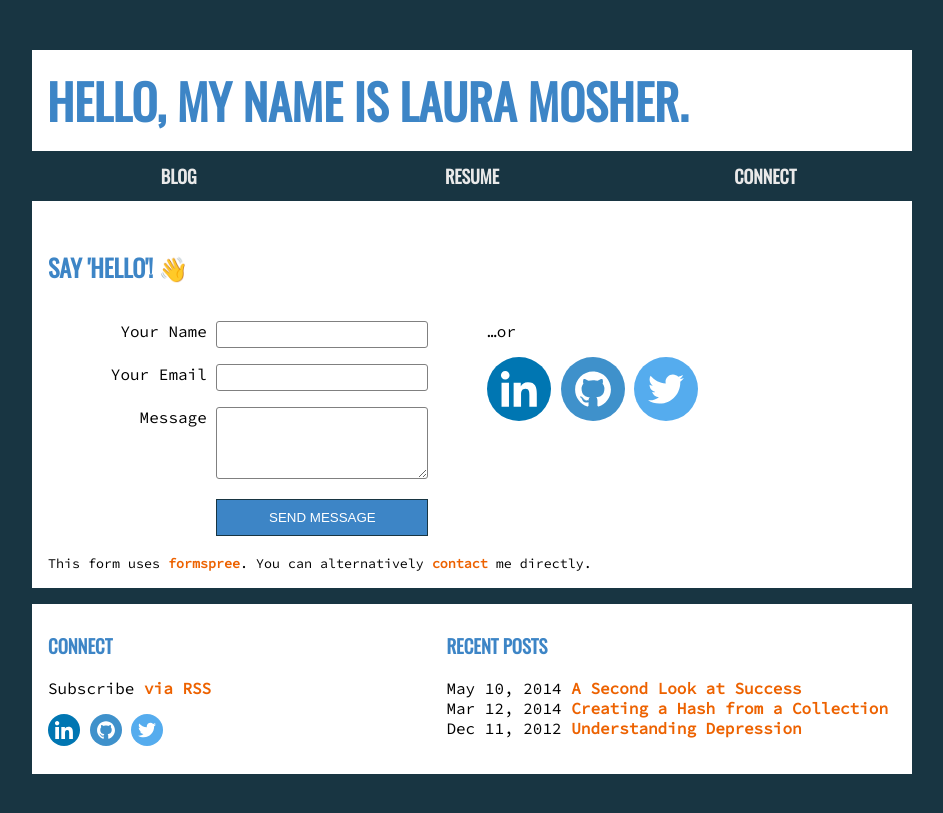
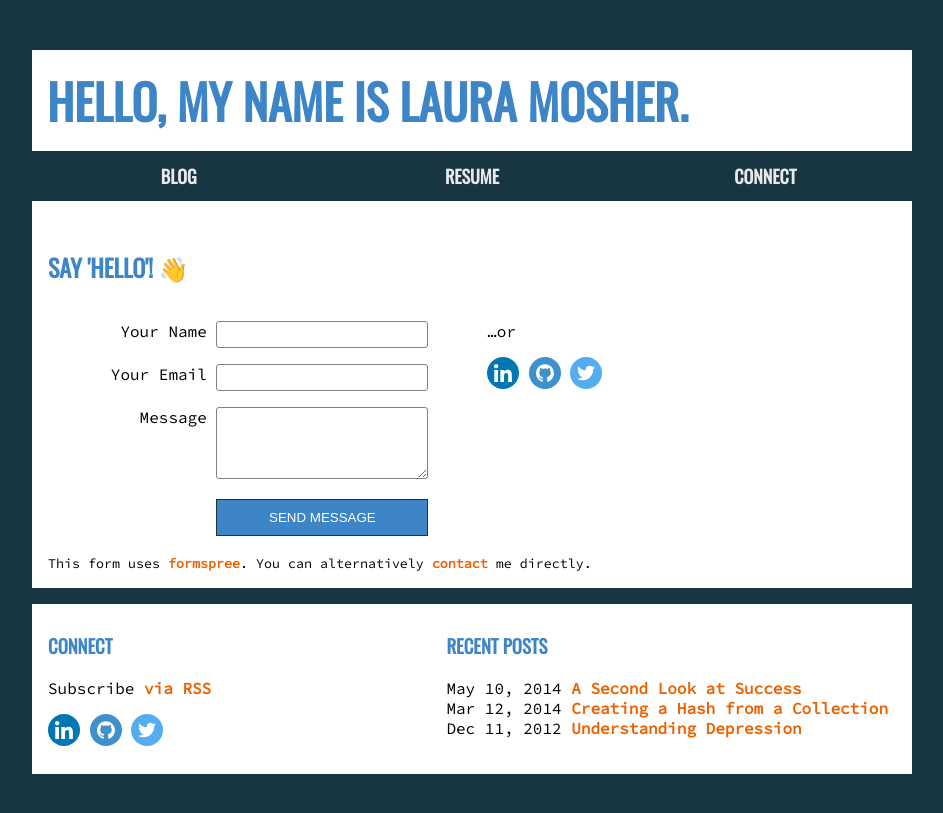
Before and after one commit to lauramosher/lauramosher.github.io, a Jekyll site: the page built from connect.html, in a window 1280 px wide. Shown: the top 813 px of the page, without its empty margins (168-1111 px from the left). Built offline with Jekyll 4.4.1, drawn with Linux system fonts in a browser that asks for light colours.

Commit message:
move icons

```diff
--- a/_layouts/default.html
+++ b/_layouts/default.html
@@ -16,9 +16,9 @@
         <section>
           <h3>Connect</h3>
           <p class="rss-subscribe">Subscribe <a href="{{ "/feed.xml" | relative_url }}">via RSS</a></p>
-          <a href="https://linkedin.com/in/lauramosher"><img src="/images/icons/linkedin.svg" width=32 /></a>
-          <a href="https://github.com/lauramosher"><img src="/images/icons/github.svg" width=32 /></a>
-          <a href="https://twitter.com/LauraTrev"><img src="/images/icons/twitter.svg" width=32 /></a>
+          <a href="https://linkedin.com/in/lauramosher"><img src="{{ site.url }}/images/linkedin.svg" width=32 /></a>
+          <a href="https://github.com/lauramosher"><img src="{{ site.url }}/images/github.svg" width=32 /></a>
+          <a href="https://twitter.com/lauratrev"><img src="{{ site.url }}/images/twitter.svg" width=32 /></a>
         </section>
 
         <section class="recent">
--- a/connect.html
+++ b/connect.html
@@ -31,9 +31,9 @@ description: Get in touch with me
   </form>
   <div>
     <p>…or</p>
-    <a href="https://linkedin.com/in/lauramosher"><img src="/images/icons/linkedin.svg" width=64 /></a>
-    <a href="https://github.com/lauramosher"><img src="/images/icons/github.svg" width=64 /></a>
-    <a href="https://twitter.com/LauraTrev"><img src="/images/icons/twitter.svg" width=64 /></a>
+    <a href="https://linkedin.com/in/lauramosher"><img src="{{ site.url }}/images/linkedin.svg" width=32 /></a>
+    <a href="https://github.com/lauramosher"><img src="{{ site.url }}/images/github.svg" width=32 /></a>
+    <a href="https://twitter.com/lauratrev"><img src="{{ site.url }}/images/twitter.svg" width=32 /></a>
   </div>
 </div>
 
```
Also changed, not shown: 1 other file.
